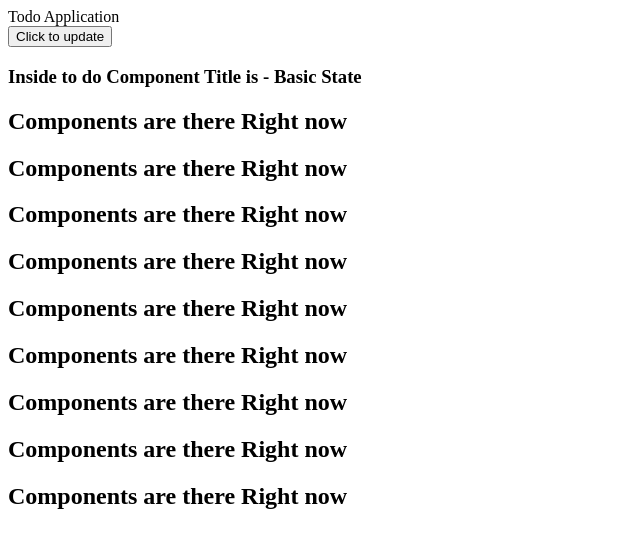
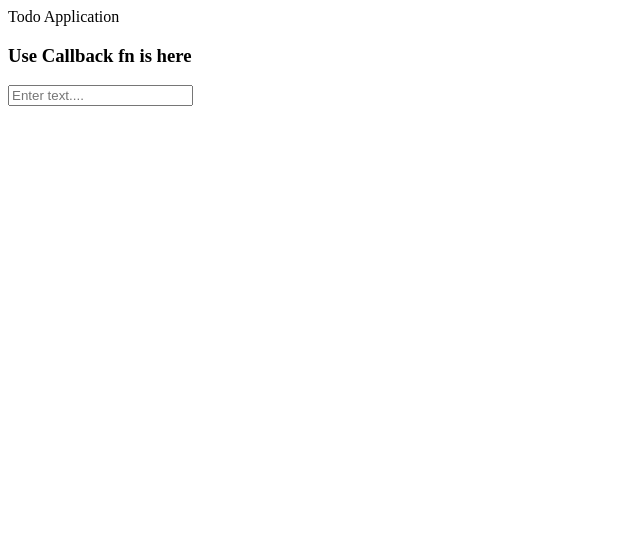
Before and after one commit to sarb001/react-todo, a React app in the folder frontend/: page / in a window 1280 px wide. Shown: the top 548 px of the page, without its empty margins (0-640 px from the left). Built offline with nearby package versions, Linux system fonts and the light colour scheme; the HTML template or start-up script is replaced by a standard one.

Commit message:
running usecallbacl

```diff
--- a/frontend/src/App.jsx
+++ b/frontend/src/App.jsx
@@ -2,6 +2,7 @@
 import './App.css'
 // import { Createtodo } from './components/Createtodo';
 import { Todocomponent } from './components/Todocomponent';
+import { UseCallbackHook } from './components/useCallbackhook';
 
 function App() {
 
@@ -10,7 +11,11 @@ function App() {
         <div> Todo Application  </div>
         <div>
           {/* <Createtodo />  */}
-          <Todocomponent />
+          {/* <Todocomponent />  */}
+
+          {/* ******* // use callBackHook */}
+          <UseCallbackHook />
+
         </div>
     </>
   )
--- /dev/null
+++ b/frontend/src/components/UseCallbackhook.jsx
@@ -0,0 +1,30 @@
+import { useEffect, useState } from "react"
+
+
+export const UseCallbackHook = () => {
+
+    const[query,setquery] = useState('');
+
+     const DatafromApi = () => {
+         console.log('typing--',query);
+     }
+
+    useEffect(() => {
+         console.log('Effect runnig ')
+       DatafromApi();
+    },[DatafromApi])
+
+
+
+    return (
+        <>
+            <h3> Use Callback fn is here  </h3>
+            <div>
+                <input  type = "text"  placeholder="Enter text...."
+                 value = {query}
+                 onChange={(e) => setquery(e.target.value)}
+                />
+            </div>
+        </>
+    )
+}
```
